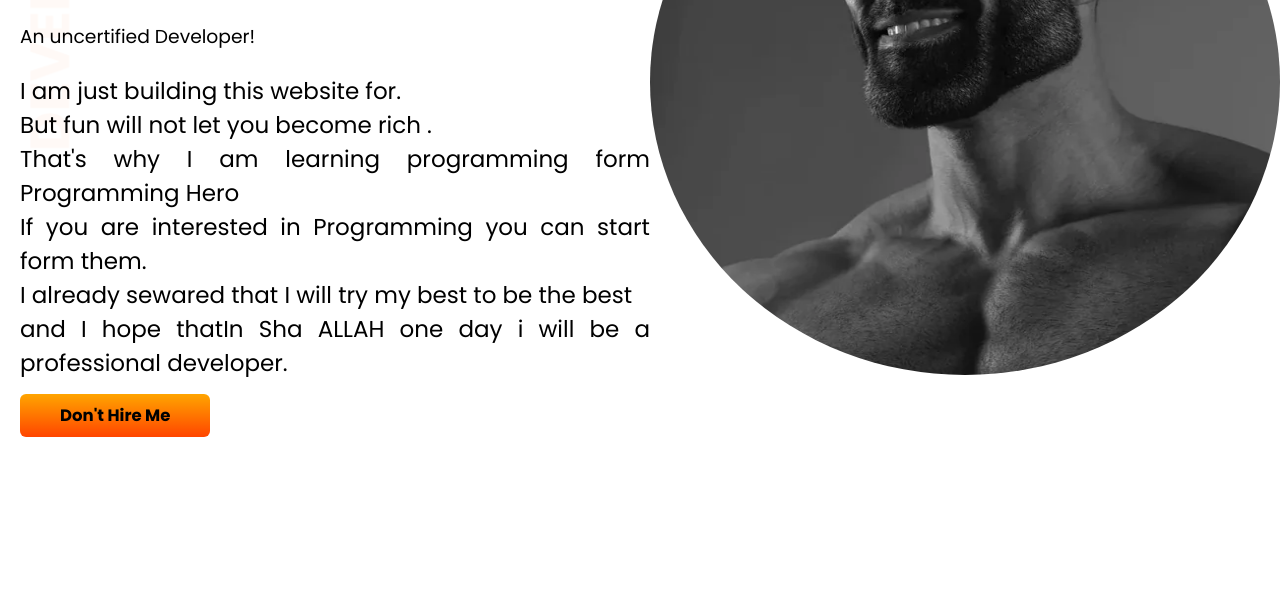
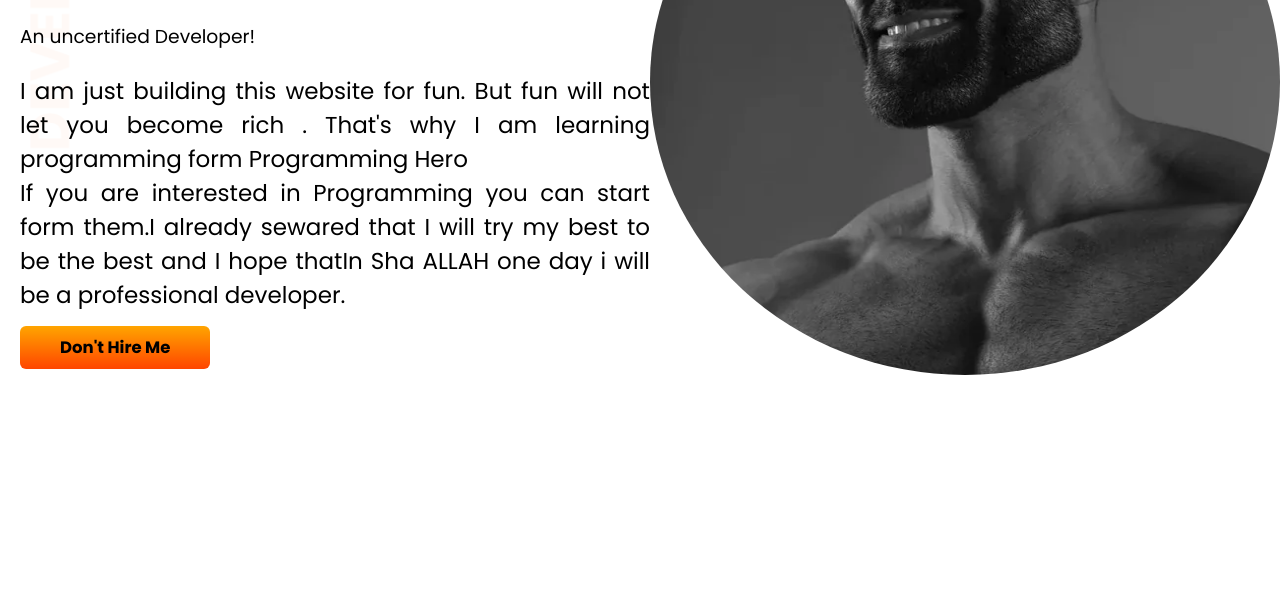
Before and after one commit to pavel90765/My-port, a plain HTML site: page index.html in a window 1280 px wide. Shown: the part 211-800 px from the top of the page. Drawn offline with Linux system fonts and the light colour scheme.

Commit message:
spell-check

```diff
--- a/index.html
+++ b/index.html
@@ -13,9 +13,9 @@
      <span  class="head">Pavel's coding</span> World</h1>
      <h3><strong>An uncertified Developer!</strong></h3>
      <p  class="fp1">
-        I am just building this website for. <br>But fun will not let you become <strong> rich </strong>. <br>That's why I am learning programming form <em>Programming Hero</em><br>If you are interested in Programming you can start form them. <br>I already sewared that I will try my best to be the best <br> and I hope thatIn Sha ALLAH one day i will be a professional developer.
+        I am just building this website for fun. But fun will not let you become <strong> rich </strong>. That's why I am learning programming form <em>Programming Hero</em><br>If you are interested in Programming you can start form them.I already sewared that I will try my best to be the best and I hope thatIn Sha ALLAH one day i will be a professional developer.
      </p>
-     <a href="https://encrypted-tbn0.gstatic.com/images?q=tbn:ANd9GcQ7fhUAAUHLWJkCkJADWvxfUIwnAxToMUhAwW1_Nci1TbGm8uilvyuxZos0yqglOGMO9ek&usqp=CAU" class="btn">Don't Hire Me </a>
+     <a href="https://encrypted-tbn0.gstatic.com/images?q=tbn:ANd9GcQ7fhUAAUHLWJkCkJADWvxfUIwnAxToMUhAwW1_Nci1TbGm8uilvyuxZos0yqglOGMO9ek&usqp=CAU"  target="_blank" class="btn">Don't Hire Me </a>
     </div>
     <div class="im">
         <img src="images/request-for-the-gigachad-v0-1asd8y2wid0b1.png" alt="pic of gigachad">
```
